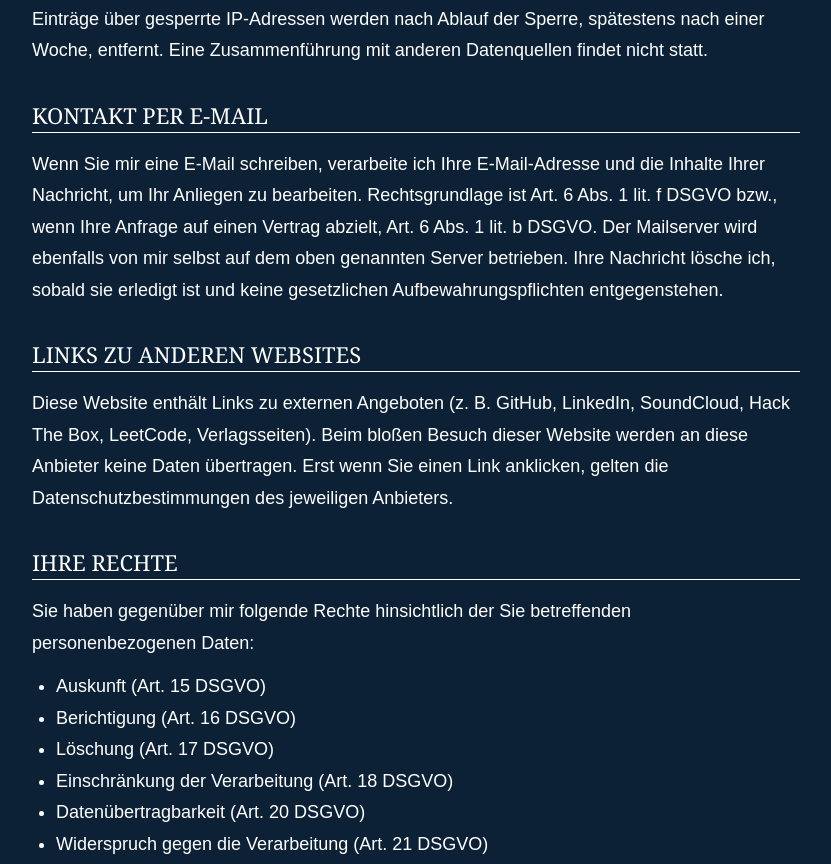
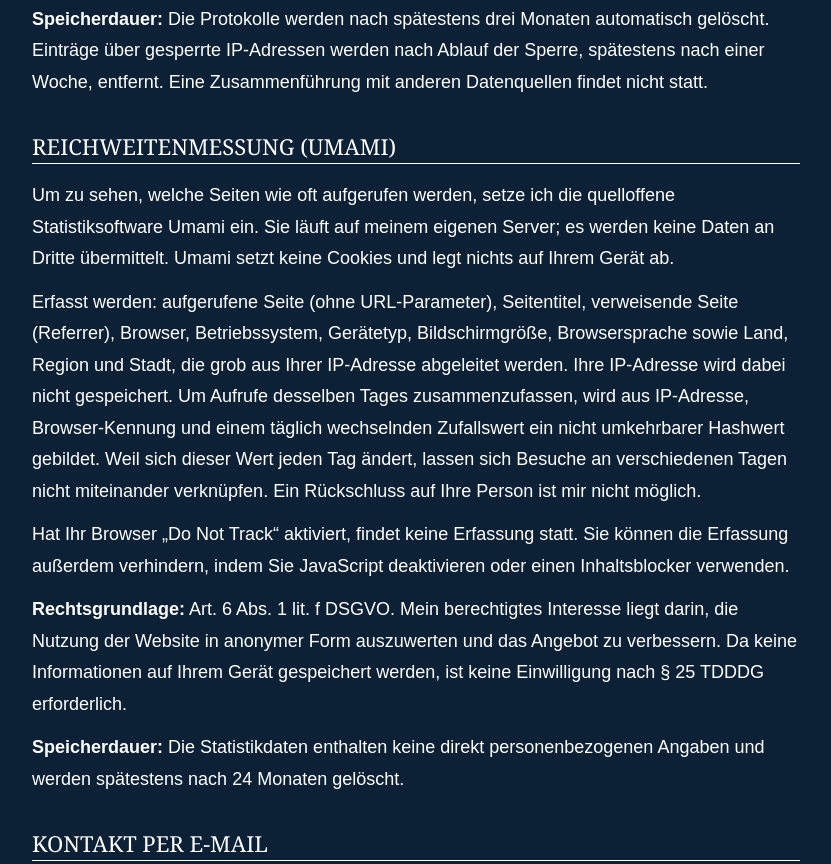
Before and after one commit to ysautter/ysautter.github.io, a website: page datenschutz.html in a window 1280 px wide. Shown: the part 1320-2184 px from the top of the page, without its empty margins (224-1055 px from the left). Drawn offline with Linux system fonts and the light colour scheme.

Commit message:
Add self-hosted cookieless Umami analytics and document it in the privacy policy

```diff
--- a/datenschutz.html
+++ b/datenschutz.html
@@ -13,6 +13,8 @@
     <link rel="apple-touch-icon" href="apple-touch-icon.png">
     <link rel="stylesheet" href="static/css/style.css">
     <link rel="stylesheet" href="static/css/sourcecodepro.css">
+    <!-- Cookieless, self-hosted analytics (Umami on this server, see datenschutz.html). -->
+    <script defer src="/_u/s.js" data-website-id="94a6c4b2-d9c3-46c3-a9a0-1c5ccc5708db" data-domains="sautter.dev" data-do-not-track="true" data-exclude-search="true" data-exclude-hash="true"></script>
 </head>
 <body class="m-0 p-0 bg-dark-bg">
 
@@ -32,10 +34,10 @@
 
             <h2>Kurzfassung</h2>
             <p>
-                Diese Website setzt keine Cookies, verwendet keine Analyse- oder Tracking-Werkzeuge und lädt keine
-                Inhalte von fremden Servern (auch Schriftarten und Icons liegen auf diesem Server). Verarbeitet werden
-                nur die technischen Daten, die beim Abruf einer Website zwangsläufig anfallen, sowie Ihre Angaben, wenn
-                Sie mir eine E-Mail schreiben.
+                Diese Website setzt keine Cookies und lädt keine Inhalte von fremden Servern (auch Schriftarten und Icons
+                liegen auf diesem Server). Verarbeitet werden die technischen Daten, die beim Abruf einer Website
+                zwangsläufig anfallen, eine anonyme Besucherstatistik ohne Cookies, die ich selbst auf diesem Server
+                betreibe (siehe „Reichweitenmessung“), sowie Ihre Angaben, wenn Sie mir eine E-Mail schreiben.
             </p>
 
             <h2>Verantwortlicher</h2>
@@ -76,6 +78,34 @@
                 <strong>Speicherdauer:</strong> Die Protokolle werden nach spätestens drei Monaten automatisch gelöscht.
                 Einträge über gesperrte IP-Adressen werden nach Ablauf der Sperre, spätestens nach einer Woche, entfernt.
                 Eine Zusammenführung mit anderen Datenquellen findet nicht statt.
+            </p>
+
+            <h2>Reichweitenmessung (Umami)</h2>
+            <p>
+                Um zu sehen, welche Seiten wie oft aufgerufen werden, setze ich die quelloffene Statistiksoftware Umami
+                ein. Sie läuft auf meinem eigenen Server; es werden keine Daten an Dritte übermittelt. Umami setzt keine
+                Cookies und legt nichts auf Ihrem Gerät ab.
+            </p>
+            <p>
+                Erfasst werden: aufgerufene Seite (ohne URL-Parameter), Seitentitel, verweisende Seite (Referrer),
+                Browser, Betriebssystem, Gerätetyp, Bildschirmgröße, Browsersprache sowie Land, Region und Stadt, die
+                grob aus Ihrer IP-Adresse abgeleitet werden. Ihre IP-Adresse wird dabei nicht gespeichert. Um Aufrufe desselben
+                Tages zusammenzufassen, wird aus IP-Adresse, Browser-Kennung und einem täglich wechselnden Zufallswert ein
+                nicht umkehrbarer Hashwert gebildet. Weil sich dieser Wert jeden Tag ändert, lassen sich Besuche an
+                verschiedenen Tagen nicht miteinander verknüpfen. Ein Rückschluss auf Ihre Person ist mir nicht möglich.
+            </p>
+            <p>
+                Hat Ihr Browser „Do Not Track“ aktiviert, findet keine Erfassung statt. Sie können die Erfassung außerdem
+                verhindern, indem Sie JavaScript deaktivieren oder einen Inhaltsblocker verwenden.
+            </p>
+            <p>
+                <strong>Rechtsgrundlage:</strong> Art. 6 Abs. 1 lit. f DSGVO. Mein berechtigtes Interesse liegt darin, die
+                Nutzung der Website in anonymer Form auszuwerten und das Angebot zu verbessern. Da keine Informationen auf Ihrem
+                Gerät gespeichert werden, ist keine Einwilligung nach § 25 TDDDG erforderlich.
+            </p>
+            <p>
+                <strong>Speicherdauer:</strong> Die Statistikdaten enthalten keine direkt personenbezogenen Angaben und
+                werden spätestens nach 24 Monaten gelöscht.
             </p>
 
             <h2>Kontakt per E-Mail</h2>
```
Also changed, not shown: impressum.html (+2 -0 lines).
